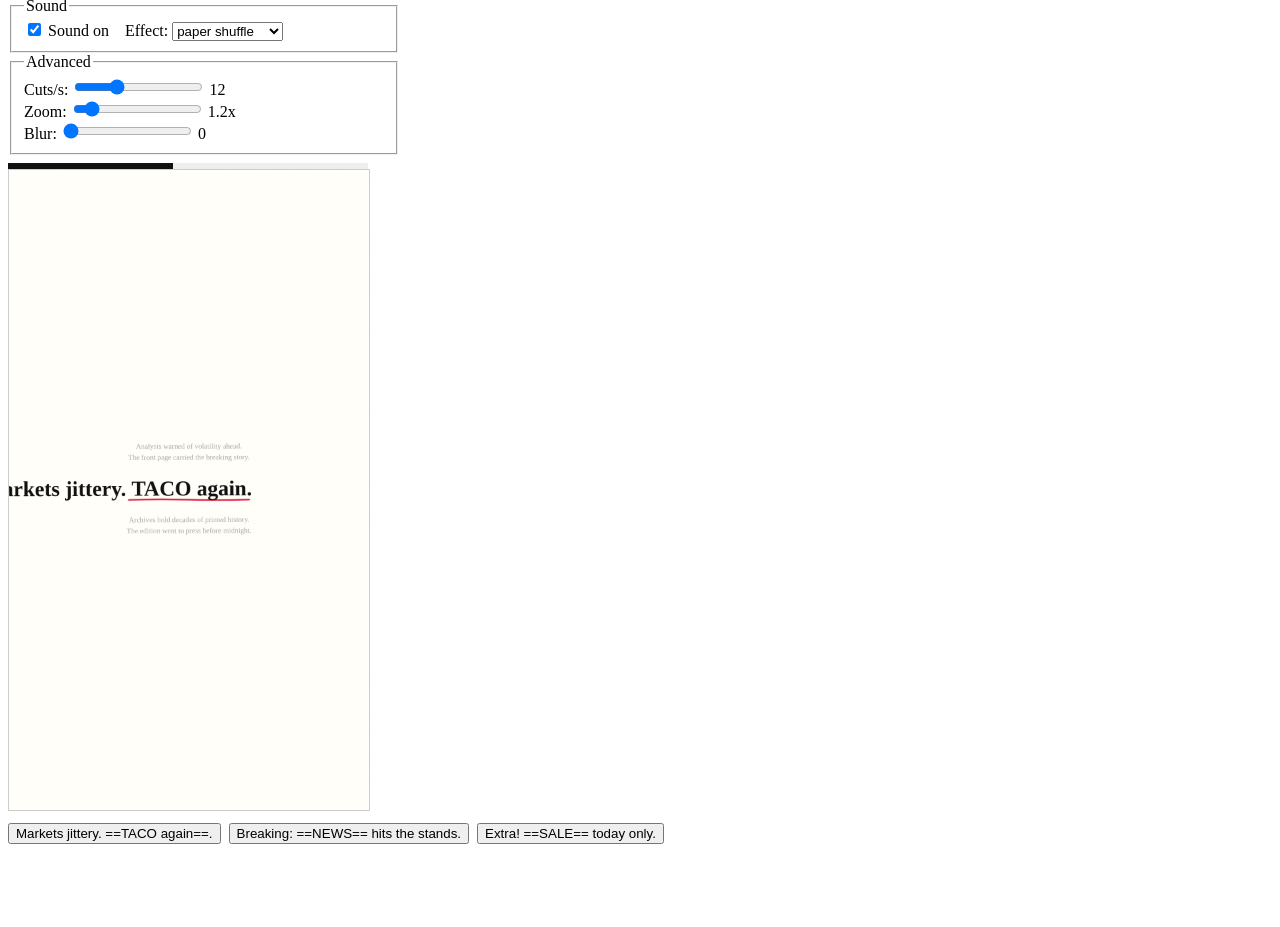
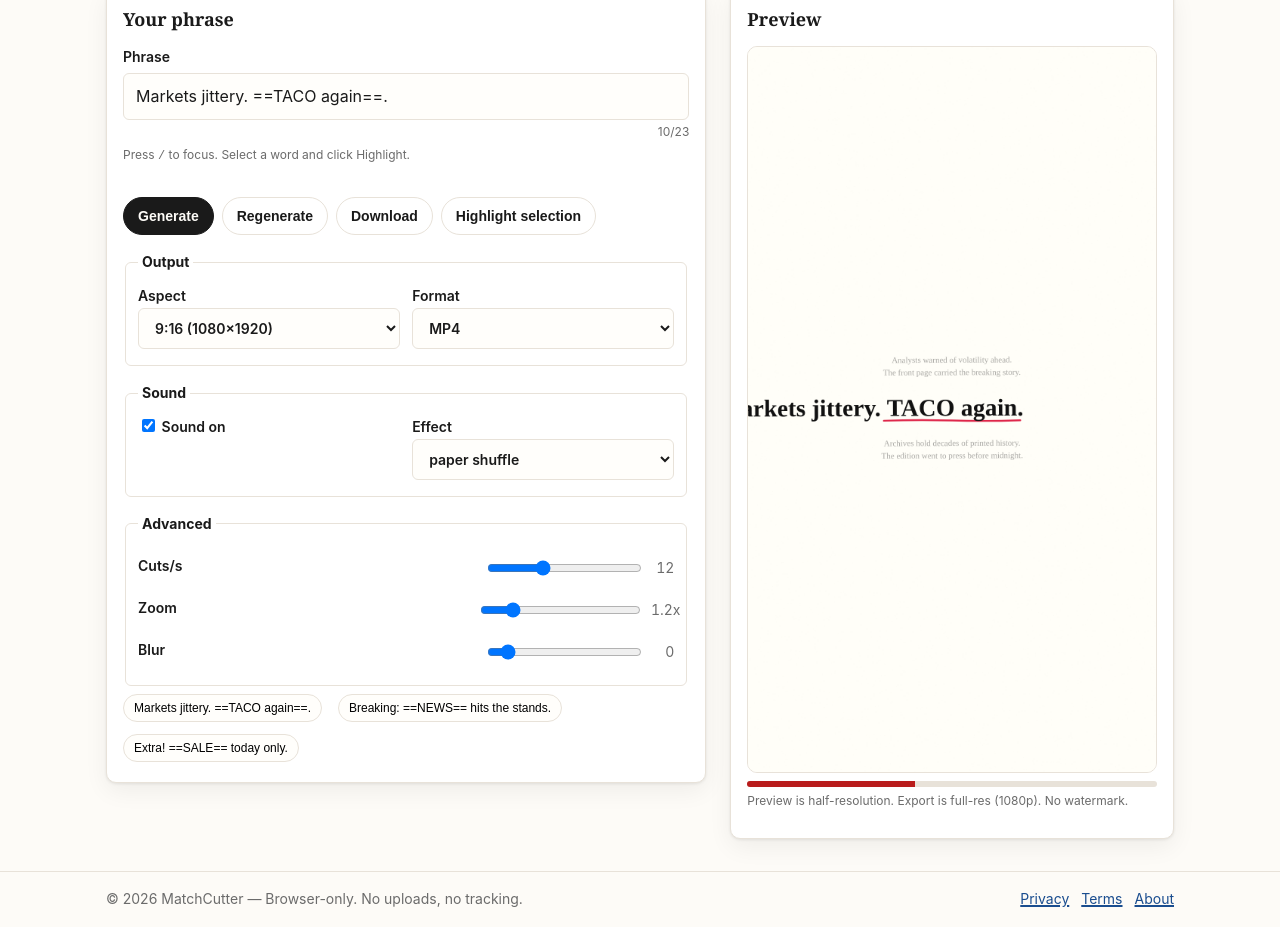
Before and after one commit to bizrohitt/animotion, a website built with Vite: page index.html in a window 1280 px wide. Shown: the part 249-1176 px from the top of the page. Before the commit the page ends 1105 px from the top, so only its background shows below. Built offline with nearby package versions, Linux system fonts and the light colour scheme; animation ran at ten frames a second.

Commit message:
T-080+090+091: QA pass + editorial design system and responsive polish
Co-authored-by: arena-agent <297053741+arena-agent@users.noreply.github.com>

```diff
--- a/index.html
+++ b/index.html
@@ -8,51 +8,79 @@
       name="description"
       content="Turn a phrase with one highlighted word into a newspaper-clipping match cut video. 100% browser-only, no uploads."
     />
+    <link rel="preconnect" href="https://fonts.googleapis.com" />
+    <link rel="stylesheet" href="/styles/main.css" />
   </head>
   <body>
+    <header class="site-head">
+      <div class="wrap">
+        <div class="brand">Match<span>Cutter</span></div>
+        <nav class="site-nav" aria-label="Primary">
+          <a href="/">Create</a>
+          <a href="/pages/how.html">How it works</a>
+          <a href="/pages/faq.html">FAQ</a>
+          <a href="/pages/about.html">About</a>
+        </nav>
+      </div>
+    </header>
     <main>
-      <h1>MatchCutter</h1>
-      <p>Wrap one word with <code>==word==</code>. Max 23 chars focal.</p>
-      <label
-        >Phrase:
+      <div class="wrap">
+        <div class="hero">
+          <h1>Make words collide.</h1>
+          <p>
+            Wrap one focal word with <code>==word==</code> — max 23 characters. MatchCutter pins it
+            at the same anchor while paper, ink, rotation and filler jitter around it. 100% in your
+            browser.
+          </p>
+        </div>
+        <div class="editor-grid">
+          <section class="card">
+            <h2>Your phrase</h2>
+            <label for="phraseInput">Phrase</label>
+            <div class="phrase-row">
               <input
                 id="phraseInput"
                 type="text"
                 placeholder="Markets jittery. ==TACO again==."
-          style="width: 360px"
+                autocomplete="off"
               />
-        <span id="charCounter">0/23</span>
-      </label>
-      <div id="error" style="color: crimson; min-height: 1.2em"></div>
-      <div style="margin: 8px 0">
-        <button id="btnGenerate" type="button">Generate</button>
-        <button id="btnRegenerate" type="button">Regenerate</button>
-        <button id="btnDownload" type="button">Download</button>
-        <button id="btnHighlight" type="button">Highlight selection</button>
             </div>
-      <fieldset style="max-width: 360px">
+            <div class="counter" id="charCounter" aria-live="polite">0/23</div>
+            <div class="hint">Press <kbd>/</kbd> to focus. Select a word and click Highlight.</div>
+            <div id="error" class="hint error"></div>
+            <div class="btn-row">
+              <button id="btnGenerate" type="button" class="btn btn-primary">Generate</button>
+              <button id="btnRegenerate" type="button" class="btn">Regenerate</button>
+              <button id="btnDownload" type="button" class="btn">Download</button>
+              <button id="btnHighlight" type="button" class="btn">Highlight selection</button>
+            </div>
+            <div class="controls controls-spaced">
+              <fieldset>
                 <legend>Output</legend>
+                <div class="grid-2">
                   <label
-          >Aspect:
+                    >Aspect
                     <select id="aspectSelect">
                       <option value="9:16" selected>9:16 (1080×1920)</option>
                       <option value="1:1">1:1 (1080×1080)</option>
                       <option value="16:9">16:9 (1920×1080)</option>
                     </select>
                   </label>
-        <label style="margin-left: 12px"
-          >Format:
+                  <label
+                    >Format
                     <select id="formatSelect">
                       <option value="mp4" selected>MP4</option>
                       <option value="webm">WebM</option>
                     </select>
                   </label>
+                </div>
               </fieldset>
-      <fieldset style="max-width: 360px">
+              <fieldset>
                 <legend>Sound</legend>
+                <div class="grid-2">
                   <label><input type="checkbox" id="soundToggle" checked /> Sound on</label>
-        <label style="margin-left: 12px"
-          >Effect:
+                  <label
+                    >Effect
                     <select id="soundEffect">
                       <option value="paperShuffle" selected>paper shuffle</option>
                       <option value="cameraShutter">camera shutter</option>
@@ -62,35 +90,59 @@
                       <option value="none">none</option>
                     </select>
                   </label>
+                </div>
               </fieldset>
-      <fieldset style="max-width: 360px">
+              <fieldset>
                 <legend>Advanced</legend>
-        <label
-          >Cuts/s: <input type="range" id="cutsInput" min="4" max="30" value="12" />
-          <span id="cutsVal">12</span></label
-        ><br />
-        <label
-          >Zoom: <input type="range" id="zoomInput" min="1" max="3" step="0.1" value="1.2" />
-          <span id="zoomVal">1.2x</span></label
-        ><br />
-        <label
-          >Blur: <input type="range" id="blurInput" min="0" max="3" step="0.1" value="0" />
-          <span id="blurVal">0</span></label
-        >
+                <div class="range-row">
+                  <label for="cutsInput">Cuts/s</label>
+                  <div class="range-control">
+                    <input type="range" id="cutsInput" min="4" max="30" value="12" />
+                    <output id="cutsVal">12</output>
+                  </div>
+                </div>
+                <div class="range-row">
+                  <label for="zoomInput">Zoom</label>
+                  <div class="range-control">
+                    <input type="range" id="zoomInput" min="1" max="3" step="0.1" value="1.2" />
+                    <output id="zoomVal">1.2x</output>
+                  </div>
+                </div>
+                <div class="range-row">
+                  <label for="blurInput">Blur</label>
+                  <div class="range-control">
+                    <input type="range" id="blurInput" min="0" max="3" step="0.1" value="0" />
+                    <output id="blurVal">0</output>
+                  </div>
+                </div>
               </fieldset>
-      <div
-        id="progressWrap"
-        style="width: 100%; height: 6px; background: #eee; max-width: 360px; margin-top: 8px"
-      ></div>
-      <canvas
-        id="preview"
-        width="540"
-        height="960"
-        style="border: 1px solid #ccc; max-width: 360px; width: 100%; background: #fff"
-      ></canvas>
-      <div id="examples" style="margin: 8px 0"></div>
+            </div>
+            <div class="examples" id="examples"></div>
+          </section>
+          <section class="card preview-wrap">
+            <h2>Preview</h2>
+            <canvas id="preview" width="540" height="960"></canvas>
+            <div class="progress" id="progressWrap">
+              <div class="progress-bar" id="progressBar"></div>
+            </div>
+            <p class="hint">
+              Preview is half-resolution. Export is full-res (1080p). No watermark.
+            </p>
             <div id="app"></div>
+          </section>
+        </div>
+      </div>
     </main>
+    <footer class="site-foot">
+      <div class="wrap">
+        <div>© 2026 MatchCutter — Browser-only. No uploads, no tracking.</div>
+        <nav class="foot-nav">
+          <a href="/pages/privacy.html">Privacy</a>
+          <a href="/pages/terms.html">Terms</a>
+          <a href="/pages/about.html">About</a>
+        </nav>
+      </div>
+    </footer>
     <script type="module" src="/src/main.ts"></script>
   </body>
 </html>
--- a/src/gate/SupportGate.ts
+++ b/src/gate/SupportGate.ts
@@ -6,13 +6,10 @@ export class NoopGate implements SupportGate {
   enabled = false;
 
   render(_container: HTMLElement): void {
-    // no-op when disabled
     if (!this.enabled) return;
     const el = document.createElement('div');
+    el.className = 'support-gate';
     el.textContent = 'Support MatchCutter — donations via maintainer link (placeholder)';
-    el.style.padding = '8px';
-    el.style.border = '1px dashed #999';
-    el.style.marginTop = '8px';
     _container.appendChild(el);
   }
 
--- a/src/main.ts
+++ b/src/main.ts
@@ -12,7 +12,6 @@ import { updateCounter, wrapSelection, getControls, setupControls } from './ui/f
 import { setupShortcuts } from './ui/shortcuts.ts';
 import { ASPECT_DIMS, DEFAULTS } from './config.ts';
 import type { Timeline } from './types.ts';
-
 const input = document.getElementById('phraseInput') as HTMLInputElement | null;
 const counter = document.getElementById('charCounter') as HTMLElement | null;
 const errEl = document.getElementById('error') as HTMLElement | null;
@@ -24,7 +23,6 @@ const btnReg = document.getElementById('btnRegenerate') as HTMLButtonElement | n
 const btnDl = document.getElementById('btnDownload') as HTMLButtonElement | null;
 const btnHi = document.getElementById('btnHighlight') as HTMLButtonElement | null;
 const exWrap = document.getElementById('examples') as HTMLElement | null;
-
 if (canvas) {
   const d = ASPECT_DIMS[DEFAULTS.aspect];
   canvas.width = d.width / 2;
@@ -35,12 +33,15 @@ let seed = DEFAULTS.seed,
   parsed: import('./types.ts').ParsedInput | null = null,
   raf = 0,
   startMs = 0;
-const progressEl = document.createElement('div');
-progressEl.style.height = '6px';
-progressEl.style.background = '#111';
-progressEl.style.width = '0%';
-if (progressWrap) progressWrap.appendChild(progressEl);
-
+const progressEl =
+  (document.getElementById('progressBar') as HTMLElement | null) ??
+  (() => {
+    const el = document.createElement('div');
+    el.className = 'progress-bar';
+    el.style.width = '0%';
+    if (progressWrap) progressWrap.appendChild(el);
+    return el;
+  })();
 function showPlaceholder(msg: string): void {
   if (!ctx || !canvas) return;
   ctx.clearRect(0, 0, canvas.width, canvas.height);
@@ -108,19 +109,19 @@ async function onDownload(): Promise<void> {
     if (errEl) errEl.textContent = 'Encoding video...';
     const d = ASPECT_DIMS[c.aspect];
     const fullDims = { width: d.width, height: d.height, aspect: c.aspect } as const;
-    const encode = c.format === 'webm' ? encodeWebM : encodeMP4;
+    const enc = c.format === 'webm' ? encodeWebM : encodeMP4;
     let blob: Blob;
     let ext = c.format;
     try {
-      blob = await encode(timeline, parsed, {
+      blob = await enc(timeline, parsed, {
         dims: fullDims,
         fps: c.cutsPerSec,
         audioBuffer: audioBuf,
         onProgress: (r) => setProgress(progressEl, r),
       });
     } catch {
-      const fallback = c.format === 'mp4' ? encodeWebM : encodeMP4;
-      blob = await fallback(timeline, parsed, {
+      const fb = c.format === 'mp4' ? encodeWebM : encodeMP4;
+      blob = await fb(timeline, parsed, {
         dims: fullDims,
         fps: c.cutsPerSec,
         audioBuffer: audioBuf,
@@ -129,8 +130,7 @@ async function onDownload(): Promise<void> {
       ext = c.format === 'mp4' ? 'webm' : 'mp4';
     }
     triggerDownload(blob, filenameFor(ext));
-    if (errEl)
-      errEl.textContent = `Downloaded ${ext.toUpperCase()} (${Math.round(blob.size / 1024)} KB)`;
+    if (errEl) errEl.textContent = `Downloaded ${ext.toUpperCase()} (${Math.round(blob.size / 1024)} KB)`;
     setProgress(progressEl, 1);
   } catch (e) {
     if (errEl) errEl.textContent = String((e as Error).message);
--- /dev/null
+++ b/styles/main.css
@@ -0,0 +1,351 @@
+@import './variables.css';
+
+/* Reset / base */
+* {
+  box-sizing: border-box;
+}
+html,
+body {
+  margin: 0;
+  padding: 0;
+}
+body {
+  background: var(--bg);
+  color: var(--fg);
+  font-family: var(--font-body);
+  line-height: 1.6;
+  -webkit-font-smoothing: antialiased;
+}
+a {
+  color: var(--accent-2);
+  text-decoration-thickness: 1.5px;
+}
+a:hover {
+  color: var(--accent);
+}
+img,
+canvas {
+  max-width: 100%;
+}
+
+/* Layout */
+.wrap {
+  max-width: 1100px;
+  margin: 0 auto;
+  padding: 0 var(--space-4);
+}
+header.site-head {
+  border-bottom: var(--border);
+  padding: var(--space-4) 0;
+  background: var(--card);
+  position: sticky;
+  top: 0;
+  z-index: 10;
+}
+.site-head .wrap {
+  display: flex;
+  align-items: center;
+  justify-content: space-between;
+  gap: var(--space-4);
+}
+.brand {
+  font-family: var(--font-display);
+  font-size: var(--text-xl);
+  letter-spacing: -0.02em;
+}
+.brand span {
+  color: var(--accent);
+}
+nav.site-nav {
+  display: flex;
+  gap: var(--space-4);
+  font-size: var(--text-sm);
+}
+nav.site-nav a {
+  color: var(--muted);
+  text-decoration: none;
+}
+nav.site-nav a:hover {
+  color: var(--fg);
+}
+
+main {
+  padding: var(--space-6) 0 var(--space-8);
+}
+.hero {
+  margin-bottom: var(--space-6);
+}
+.hero h1 {
+  font-family: var(--font-display);
+  font-size: clamp(var(--text-2xl), 4vw, var(--text-3xl));
+  line-height: 1.05;
+  margin: 0 0 var(--space-2);
+}
+.hero p {
+  color: var(--muted);
+  max-width: 60ch;
+  margin: 0;
+}
+
+/* Editor grid — responsive handled in layout */
+.editor-grid {
+  display: grid;
+  grid-template-columns: 1.15fr 0.85fr;
+  gap: var(--space-6);
+  align-items: start;
+}
+@media (max-width: 860px) {
+  .editor-grid {
+    grid-template-columns: 1fr;
+  }
+}
+
+.card {
+  background: var(--card);
+  border: var(--border);
+  border-radius: var(--radius);
+  box-shadow: var(--shadow);
+  padding: var(--space-4);
+}
+.card h2 {
+  font-family: var(--font-display);
+  font-size: var(--text-lg);
+  margin: 0 0 var(--space-3);
+}
+label {
+  font-size: var(--text-sm);
+  font-weight: 600;
+  display: block;
+  margin-bottom: var(--space-1);
+}
+input[type='text'],
+textarea,
+select,
+input[type='range'] {
+  width: 100%;
+  border: var(--border);
+  border-radius: var(--radius-sm);
+  background: var(--paper);
+  color: var(--fg);
+  padding: 10px 12px;
+  font: inherit;
+}
+input:focus,
+textarea:focus,
+select:focus {
+  outline: 2px solid var(--accent-2);
+  outline-offset: 2px;
+}
+
+/* Phrase editor */
+.phrase-row {
+  display: flex;
+  gap: var(--space-2);
+}
+.phrase-row input {
+  flex: 1;
+}
+.hint {
+  font-size: var(--text-xs);
+  color: var(--muted);
+  margin-top: var(--space-1);
+}
+.counter {
+  font-size: var(--text-xs);
+  color: var(--muted);
+  text-align: right;
+  margin-top: 2px;
+}
+.counter.over {
+  color: var(--accent);
+  font-weight: 700;
+}
+
+/* Buttons */
+.btn {
+  appearance: none;
+  border: var(--border);
+  background: var(--card);
+  color: var(--fg);
+  padding: 10px 14px;
+  border-radius: 999px;
+  font-weight: 600;
+  font-size: var(--text-sm);
+  cursor: pointer;
+}
+.btn:hover {
+  border-color: var(--fg);
+}
+.btn-primary {
+  background: var(--fg);
+  color: var(--bg);
+  border-color: var(--fg);
+}
+.btn-primary:hover {
+  background: #000;
+}
+.btn:disabled {
+  opacity: 0.5;
+  cursor: not-allowed;
+}
+.btn-row {
+  display: flex;
+  flex-wrap: wrap;
+  gap: var(--space-2);
+  margin-top: var(--space-3);
+}
+
+/* Preview */
+.preview-wrap {
+  position: relative;
+}
+.preview-wrap canvas {
+  display: block;
+  width: 100%;
+  height: auto;
+  border-radius: var(--radius);
+  border: var(--border);
+  background: var(--paper);
+}
+.progress {
+  height: 6px;
+  background: var(--line);
+  border-radius: 999px;
+  overflow: hidden;
+  margin-top: var(--space-2);
+}
+.progress-bar {
+  height: 100%;
+  background: var(--accent);
+  width: 0%;
+  transition: width 0.12s linear;
+}
+
+/* Controls */
+.controls {
+  display: grid;
+  gap: var(--space-4);
+}
+fieldset {
+  border: var(--border);
+  border-radius: var(--radius-sm);
+  padding: var(--space-3);
+}
+legend {
+  font-size: var(--text-sm);
+  font-weight: 700;
+  padding: 0 var(--space-1);
+}
+.grid-2 {
+  display: grid;
+  grid-template-columns: 1fr 1fr;
+  gap: var(--space-3);
+}
+@media (max-width: 520px) {
+  .grid-2 {
+    grid-template-columns: 1fr;
+  }
+}
+.range-row {
+  display: grid;
+  grid-template-columns: 1fr auto;
+  gap: var(--space-2);
+  align-items: center;
+}
+.range-row output {
+  font-variant-numeric: tabular-nums;
+  font-size: var(--text-sm);
+  color: var(--muted);
+  min-width: 2.5ch;
+  text-align: right;
+}
+.range-control {
+  display: flex;
+  align-items: center;
+  gap: 8px;
+}
+.controls-spaced {
+  margin-top: 16px;
+}
+.foot-nav {
+  display: flex;
+  gap: 12px;
+}
+
+/* Examples */
+.examples {
+  display: flex;
+  flex-wrap: wrap;
+  gap: var(--space-2);
+  margin-top: var(--space-2);
+}
+.examples button {
+  font-size: var(--text-xs);
+  padding: 6px 10px;
+  border-radius: 999px;
+  background: var(--paper);
+  border: var(--border);
+  cursor: pointer;
+}
+.examples button:hover {
+  border-color: var(--accent);
+}
+
+/* Footer */
+footer.site-foot {
+  border-top: var(--border);
+  padding: var(--space-4) 0;
+  color: var(--muted);
+  font-size: var(--text-sm);
+}
+footer.site-foot .wrap {
+  display: flex;
+  justify-content: space-between;
+  gap: var(--space-4);
+  flex-wrap: wrap;
+}
+
+/* Accessibility */
+:focus-visible {
+  outline: 2px solid var(--accent);
+  outline-offset: 2px;
+}
+::selection {
+  background: #ffe08a;
+  color: #111;
+}
+
+.error {
+  color: var(--accent);
+  min-height: 1.2em;
+}
+.support-gate {
+  padding: var(--space-2);
+  border: 1px dashed var(--line);
+  margin-top: var(--space-2);
+  border-radius: var(--radius-sm);
+  background: var(--paper);
+  font-size: var(--text-sm);
+}
+/* Static pages */
+.page {
+  max-width: 70ch;
+  margin: 0 auto;
+}
+.page h1 {
+  font-family: var(--font-display);
+  font-size: var(--text-2xl);
+  margin: 0 0 var(--space-4);
+}
+.page h2 {
+  font-size: var(--text-lg);
+  margin: var(--space-6) 0 var(--space-2);
+}
+.page p,
+.page li {
+  color: var(--fg);
+}
+.page .meta {
+  color: var(--muted);
+  font-size: var(--text-sm);
+}
--- /dev/null
+++ b/styles/variables.css
@@ -0,0 +1,55 @@
+/* Design tokens — editorial MatchCutter (P9) */
+:root {
+  /* Palette — warm paper + charcoal ink */
+  --bg: #fdfbf7;
+  --fg: #1a1a1a;
+  --muted: #6b6b6b;
+  --line: #e8e2d9;
+  --accent: #b91c1c; /* editorial red */
+  --accent-2: #1a4d8f; /* ink blue */
+  --paper: #fffefb;
+  --card: #ffffff;
+  --shadow: 0 1px 3px rgba(0, 0, 0, 0.08), 0 8px 24px rgba(0, 0, 0, 0.06);
+
+  /* Typography — serif display, sans body */
+  --font-display: 'DM Serif Display', 'Libre Baskerville', Georgia, serif;
+  --font-body: 'Inter', system-ui, -apple-system, sans-serif;
+  --font-mono: ui-monospace, 'SF Mono', monospace;
+
+  /* Scale */
+  --text-xs: 0.75rem;
+  --text-sm: 0.875rem;
+  --text-base: 1rem;
+  --text-lg: 1.125rem;
+  --text-xl: 1.35rem;
+  --text-2xl: 1.7rem;
+  --text-3xl: 2.2rem;
+
+  /* Spacing */
+  --space-1: 4px;
+  --space-2: 8px;
+  --space-3: 12px;
+  --space-4: 16px;
+  --space-6: 24px;
+  --space-8: 32px;
+
+  /* Radius */
+  --radius-sm: 6px;
+  --radius: 10px;
+  --radius-lg: 14px;
+
+  /* Borders */
+  --border: 1px solid var(--line);
+}
+
+@media (prefers-color-scheme: dark) {
+  :root {
+    --bg: #0f0f0f;
+    --fg: #f0ece6;
+    --muted: #9a9a9a;
+    --line: #2a2a2a;
+    --paper: #1a1a1a;
+    --card: #1e1e1e;
+    --shadow: 0 1px 3px rgba(0, 0, 0, 0.4), 0 8px 24px rgba(0, 0, 0, 0.5);
+  }
+}
```
Also changed, not shown: SESSION_LOG.md (+5 -0 lines), TASKS.md (+3 -3 lines). Lines whose indentation alone changed are shown as unchanged.
